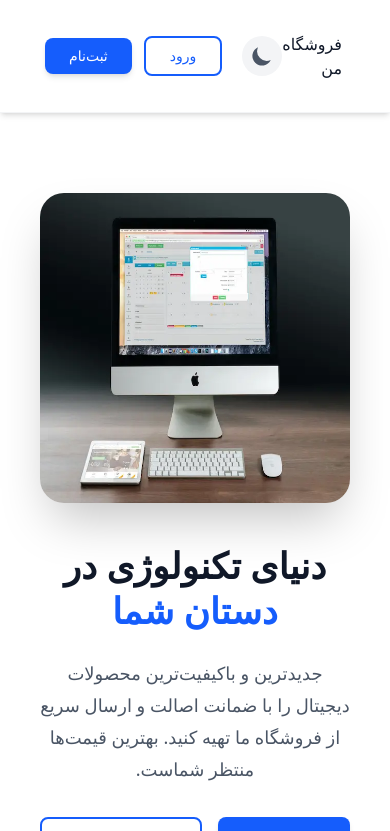
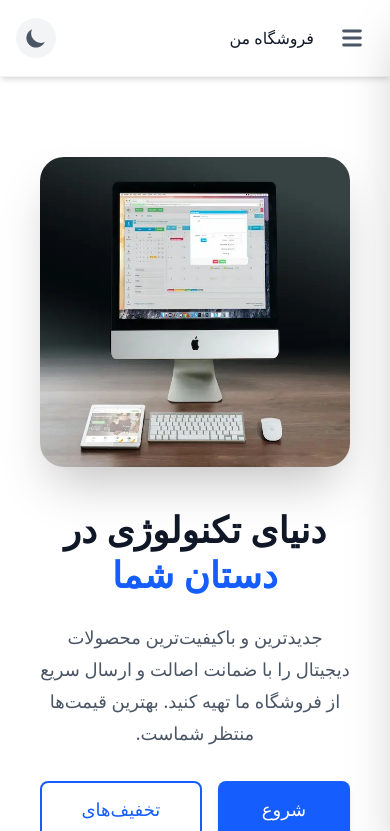
Before and after one commit to Namazi-Fard/Shopping-website, a React (Vite) app: page / in a window 390 px wide. Shown: the top 831 px of the page. Built offline with nearby package versions, Linux system fonts and the light colour scheme.

Commit message:
make navbar responsive for mobile & create burger menu for mobile

```diff
--- a/src/components/Navbar.jsx
+++ b/src/components/Navbar.jsx
@@ -1,25 +1,38 @@
 import React from "react";
 import { NavLink } from "react-router-dom";
 import { useDarkMode } from "../hooks/useDarkMode";
-import { HiMoon, HiSun } from "react-icons/hi";
+import { useState } from "react";
+import { HiMoon, HiSun, HiX, HiMenu } from "react-icons/hi";
 
 const Navbar = ({ logo, links = [], actions, className = "" }) => {
   const [theme, setTheme] = useDarkMode();
+  const [isOpen, setIsOpen] = useState(false);
   const toggleTheme = () => {
     const nextTheme = theme === "dark" ? "light" : "dark";
     setTheme(nextTheme);
   };
 
   return (
+    //  کلاس relative برای کنترل منوی موبایل اضافه شد
     <nav
-      className={`flex items-center justify-between mb-8 px-8 py-4 bg-white dark:bg-gray-900 border-b border-gray-100 dark:border-gray-800 w-full transition-all duration-500 ease-in-out ${className}`}
+      className={`relative flex flex-col mb-8 bg-white dark:bg-gray-900 border-b border-gray-100 dark:border-gray-800 w-full transition-all duration-500 ease-in-out ${className}`}
       dir="rtl"
     >
       <div className="container mx-auto px-4 md:px-8 flex items-center justify-between py-4">
-        {/* بخش لوگو */}
-        <div className="flex items-center gap-2 dark:text-white">{logo}</div>
+        {/*  بخش لوگو و دکمه همبرگری موبایل */}
+        <div className="flex items-center gap-4">
+          {/*  این دکمه فقط در موبایل نمایش داده می‌شود (md:hidden) */}
+          <button
+            onClick={() => setIsOpen(!isOpen)}
+            className="md:hidden p-2 z-50 text-gray-600 dark:text-gray-300 hover:bg-gray-100 dark:hover:bg-gray-800 rounded-lg transition-colors"
+          >
+            {/* {isOpen ? <HiX size={28} /> : <HiMenu size={28} />} */}
+            <HiMenu size={28} />
+          </button>
+          <div className="flex items-center gap-2 dark:text-white">{logo}</div>
+        </div>
 
-        {/* بخش لینک‌ها */}
+        {/* بخش لینک‌ها (دسکتاپ) */}
         <ul className="hidden md:flex items-center gap-8 text-gray-600 dark:text-gray-300 font-medium">
           {links.map((link, index) => (
             <li key={index}>
@@ -37,25 +50,104 @@ const Navbar = ({ logo, links = [], actions, className = "" }) => {
           ))}
         </ul>
 
-        {/* بخش عملیات‌ها + دکمه سوئیچ تم */}
-        <div className="flex items-center gap-5">
-          {/* دکمه سوئیچ تم */}
+        {/* بخش عملیات‌ها + تم */}
+        {/* تغییر تم */}
+        <div className="flex items-center gap-3 md:gap-5">
           <button
             onClick={toggleTheme}
-            className="p-2 rounded-full bg-gray-100 dark:bg-gray-800
-            transition-all duration-500 active:scale-90
-            text-gray-600 dark:text-yellow-400 hover:ring-2 ring-blue-500 focus:outline-none"
+            className="p-2 rounded-full bg-gray-100 dark:bg-gray-800 transition-all duration-500 active:scale-90 text-gray-600 dark:text-yellow-400 hover:ring-2 ring-blue-500 focus:outline-none"
           >
-            <div className="transition-all duration-500 rotate-0 dark:rotate-[360deg]">
-              {/* اگر تم فعلی دارک است، خورشید نشان بده (برای رفتن به لایت) و برعکس */}
+            <div
+              className={`transition-all duration-500 ${
+                theme === "dark" ? "rotate-[360deg]" : "rotate-0"
+              }`}
+            >
               {theme === "dark" ? <HiSun size={24} /> : <HiMoon size={24} />}
             </div>
           </button>
-
-          {/* دکمه‌های ورود/ثبت‌نام */}
-          <div className="flex items-center gap-3">{actions}</div>
+          {/* دکمه ورود وثبت نام */}
+          <div className="hidden md:flex items-center gap-2 md:gap-3">{actions}</div>
         </div>
       </div>
+
+      {/*منوی کشویی موبایل */}
+      {/* این بخش فقط وقتی در موبایل هستیم و isOpen true است با انیمیشن باز می‌شود */}
+
+      {/* شروع کدهای منوی سمت راست (Drawer) */}
+      {/* ۱. لایه تیره پشت منو (Overlay) */}
+      {isOpen && (
+        <div
+          className="fixed inset-0 bg-black/50 backdrop-blur-sm z-40 md:hidden transition-opacity"
+          onClick={() => setIsOpen(false)} // بسته شدن با کلیک روی فضای خالی
+        />
+      )}
+
+      {/* ۲. محفظه اصلی منو */}
+      <div
+        className={`fixed top-0 right-0 h-full w-72 bg-white dark:bg-gray-900 z-50 shadow-2xl
+          transform transition-transform duration-300 ease-in-out md:hidden flex flex-col
+          ${isOpen ? "translate-x-0" : "translate-x-full"}`} // جابجایی افقی
+      >
+        <div className="p-6">
+          {/* دکمه بستن در داخل منو */}
+          <button
+            onClick={() => setIsOpen(false)}
+            className="p-2 text-gray-500 hover:text-red-500 transition-colors"
+          >
+            <HiX size={28} />
+          </button>
+
+          {/* لیست لینک‌ها */}
+          <ul className="flex flex-col gap-6 mt-10">
+            {links.map((link, index) => (
+              <li key={index}>
+                <NavLink
+                  to={link.href}
+                  onClick={() => setIsOpen(false)}
+                  className={({ isActive }) =>
+                    `text-xl block text-right transition-colors ${
+                      isActive
+                        ? "text-blue-600 font-bold"
+                        : "text-gray-600 dark:text-gray-300"
+                    }`
+                  }
+                >
+                  {link.title}
+                </NavLink>
+              </li>
+            ))}
+          </ul>
+
+          {/* بخش دکمه‌های ورود/ثبت‌نام در انتهای منو */}
+          <div className="mt-12 pt-8 border-t border-gray-100 dark:border-gray-800">
+            <div className="flex flex-col gap-4">{actions}</div>
+          </div>
+        </div>
+      </div>
+      {/* پایان کدهای منوی سمت راست */}
+
+      {/* <div
+        className={`md:hidden overflow-hidden transition-all duration-500 ease-in-out bg-gray-50 dark:bg-gray-800/50 backdrop-blur-lg
+          ${
+            isOpen
+              ? "max-h-96 opacity-100 border-t border-gray-100 dark:border-gray-700"
+              : "max-h-0 opacity-0"
+          }`}
+      >
+        <ul className="flex flex-col p-6 gap-4">
+          {links.map((link, index) => (
+            <li key={index}>
+              <NavLink
+                to={link.href}
+                onClick={() => setIsOpen(false)}
+                className="block text-right py-2 text-gray-600 dark:text-gray-300 hover:text-blue-600"
+              >
+                {link.title}
+              </NavLink>
+            </li>
+          ))}
+        </ul>
+      </div> */}
     </nav>
   );
 };
```
